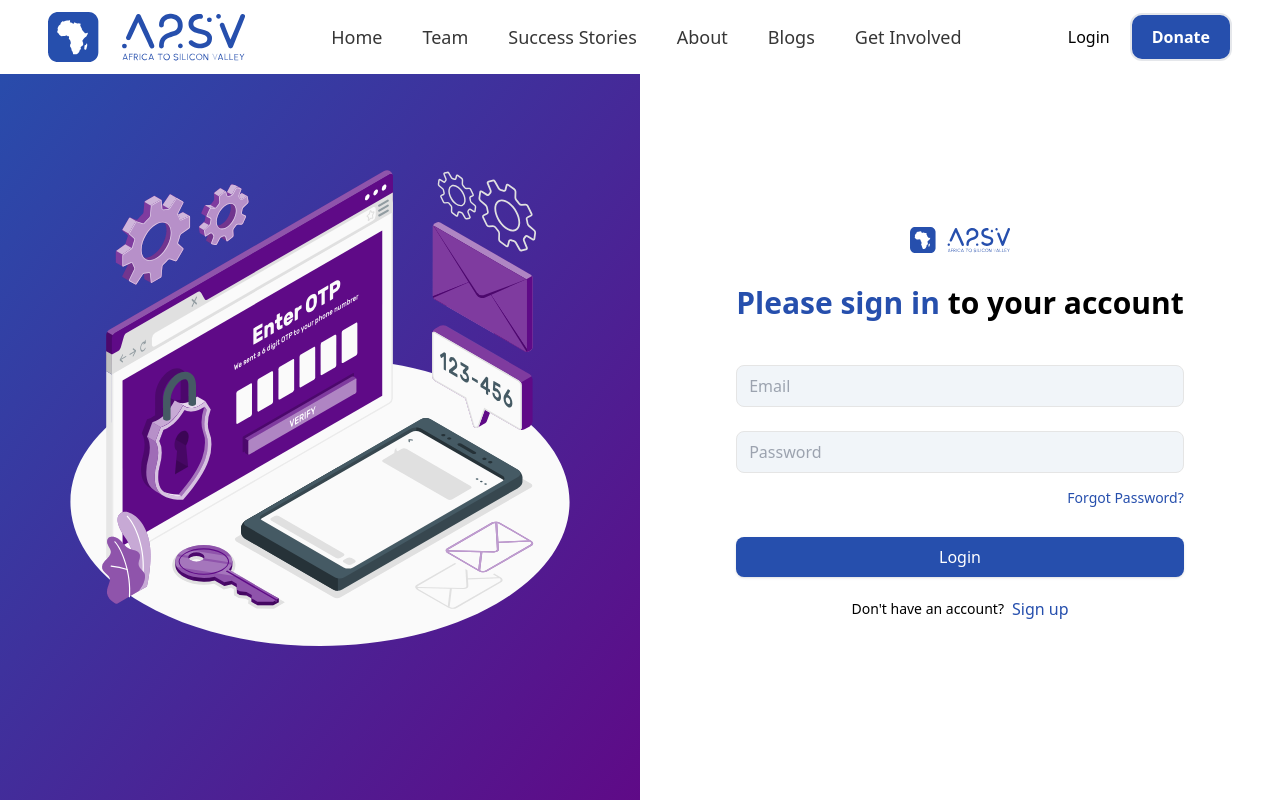
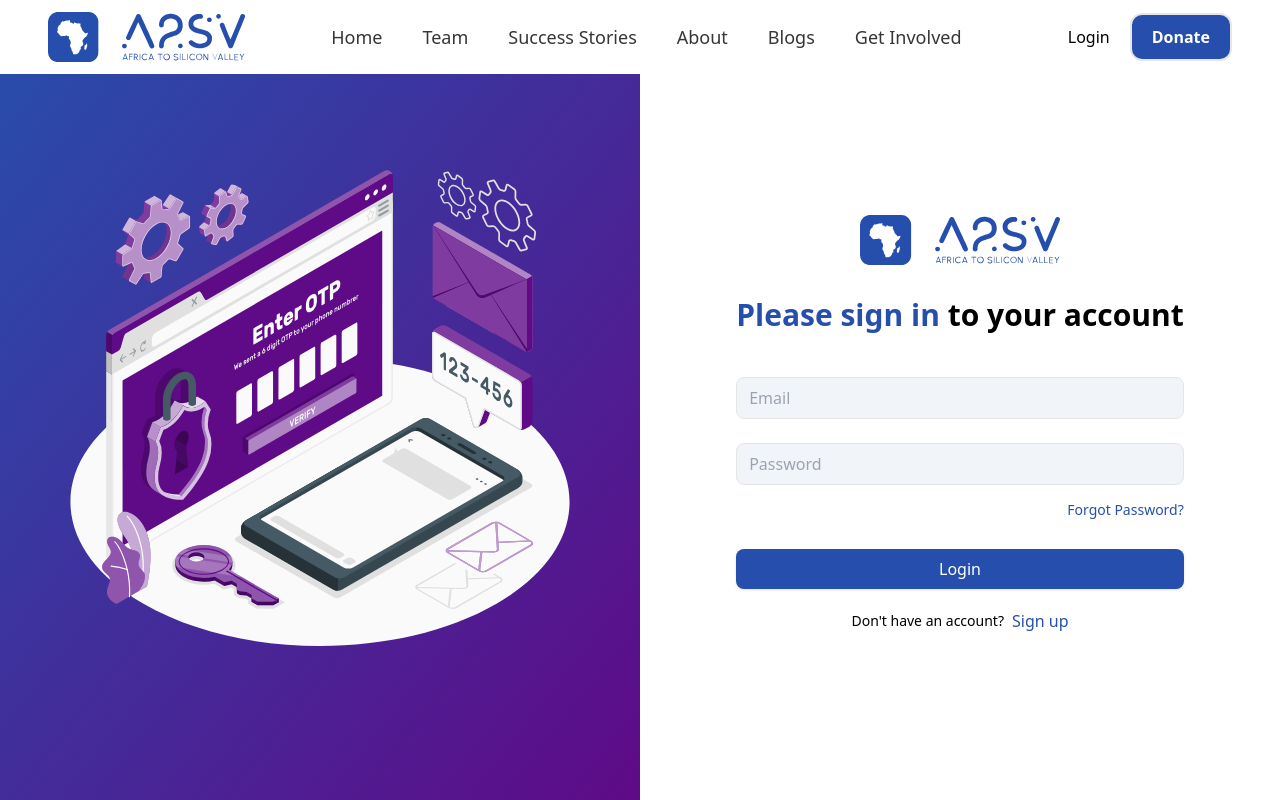
Before and after one commit to RealEskalate/2023-project-phase-starter-projects, a Next.js app in the folder aastu/web/group-1/a2sv-blogs/: page /auth/login in a window 1280 px wide. Shown: the top 800 px of the page. Built offline with nearby package versions, Linux system fonts and the light colour scheme; a web font is replaced by a local one.

Commit message:
fix(aastu-web-g1): updated auth pages with proper images

```diff
--- /dev/null
+++ b/aastu/web/group-1/a2sv-blogs/src/app/auth/layout.tsx
@@ -0,0 +1,13 @@
+export default function AuthLayout({
+  children,
+}: {
+  children: React.ReactNode;
+}) {
+  return (
+    <html>
+      <body>
+        <main>{children}</main>
+      </body>
+    </html>
+  );
+}
--- a/aastu/web/group-1/a2sv-blogs/src/app/auth/login/page.tsx
+++ b/aastu/web/group-1/a2sv-blogs/src/app/auth/login/page.tsx
@@ -45,7 +45,7 @@ export default function page() {
             <div className="mt-8">
               <div className="py-8 flex justify-center items-center">
                 <Image
-                  width={100}
+                  width={200}
                   height={50}
                   src="/images/a2sv-logo.svg"
                   alt="A2SV Logo"
--- a/aastu/web/group-1/a2sv-blogs/src/app/auth/signup/page.tsx
+++ b/aastu/web/group-1/a2sv-blogs/src/app/auth/signup/page.tsx
@@ -41,7 +41,7 @@ export default function page() {
             <div className="mt-8">
               <div className="py-8 flex justify-center items-center">
                 <Image
-                  width={100}
+                  width={200}
                   height={50}
                   src="/images/a2sv-logo.svg"
                   alt="A2SV Logo"
```
